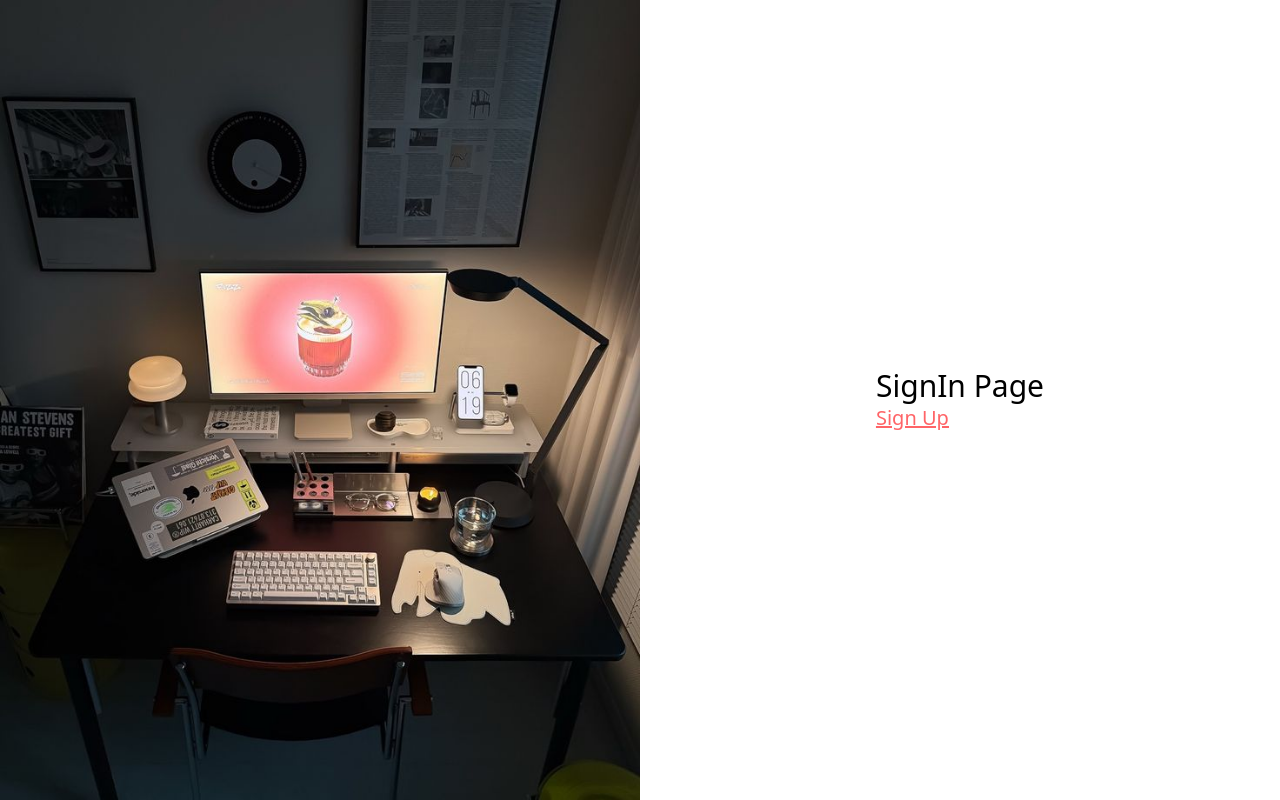
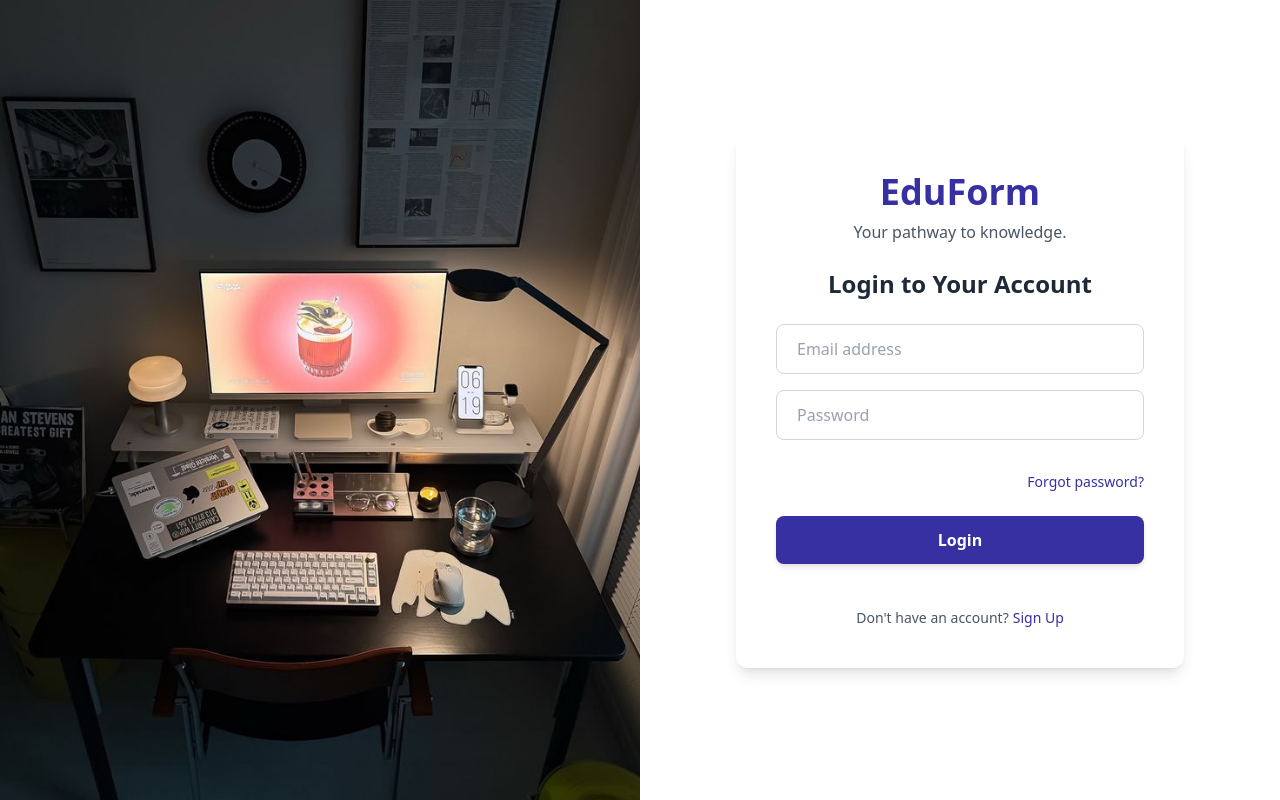
Before and after one commit to Commissions-Collab/EduForm---FRONTEND, a React (Vite) app: page / in a window 1280 px wide. Built offline with nearby package versions, Linux system fonts and the light colour scheme.

Commit message:
Sign In Page

```diff
--- a/src/pages/auth/authLayout.jsx
+++ b/src/pages/auth/authLayout.jsx
@@ -8,7 +8,7 @@ const AuthLayout = () => {
         alt="sample img"
         className="hidden xl:block h-screen w-1/2 object-cover bg-no-repeat"
       />
-      <section className="flex flex-1 justify-center items-center flex-col py-10">
+      <section className="flex flex-1 justify-center items-center flex-col">
         <Outlet />
       </section>
     </>
--- a/src/pages/auth/signIn.jsx
+++ b/src/pages/auth/signIn.jsx
@@ -3,12 +3,64 @@ import { Link } from "react-router-dom";
 
 const SignIn = () => {
   return (
-    <section>
-      <div className="text-3xl">SignIn Page</div>
-      <div className="text-xl text-red-400 underline">
-        <Link to="/sign-up">Sign Up </Link>
-      </div>
-    </section>
+    <div className="min-h-screen flex items-center justify-center px-4 py-8">
+      <form className="w-full max-w-md bg-white p-6 sm:p-8 md:p-10 rounded-xl shadow-lg space-y-6 relative overflow-hidden">
+
+        <h1 className="text-4xl font-extrabold text-[#3730A3] text-center mb-2 animate-fadeInDown">
+          EduForm
+        </h1>
+
+        <p className="text-gray-600 text-center mb-6 text-md">
+          Your pathway to knowledge.
+        </p>
+
+        <h2 className="text-2xl font-bold text-gray-800 text-center mb-6">
+          Login to Your Account
+        </h2>
+
+        <div className="space-y-4">
+          <input
+            type="email"
+            name="email"
+            placeholder="Email address"
+            className="w-full px-5 py-3 border border-gray-300 rounded-lg focus:outline-none focus:ring-3 focus:ring-[#3730A3] focus:border-transparent transition-all duration-200 text-gray-700 placeholder-gray-400" // Enhanced focus, padding, border
+          />
+
+          <input
+            type="password"
+            name="password"
+            placeholder="Password"
+            className="w-full px-5 py-3 border border-gray-300 rounded-lg focus:outline-none focus:ring-3 focus:ring-[#3730A3] focus:border-transparent transition-all duration-200 text-gray-700 placeholder-gray-400" // Enhanced focus, padding, border
+          />
+        </div>
+
+        <div className="flex justify-end pt-2">
+          <Link
+            to="/forgot-password"
+            className="text-sm font-medium text-[#3730A3] hover:text-[#2C268C] hover:underline transition-colors duration-200" // Added font-medium, transition
+          >
+            Forgot password?
+          </Link>
+        </div>
+
+        <button
+          type="submit"
+          className="w-full bg-[#3730A3] hover:bg-[#2C268C] text-white font-bold py-3 px-4 rounded-lg shadow-md hover:shadow-lg transition-all duration-200 transform hover:-translate-y-0.5" // Increased padding, bolder font, shadow, slight lift on hover
+        >
+          Login
+        </button>
+
+        <div className="flex justify-center mt-5">
+          <span className="text-gray-600 text-sm">Don't have an account?</span>
+          <Link
+            to="/sign-up"
+            className="ml-1 text-[#3730A3] hover:text-[#2C268C] hover:underline text-sm font-medium transition-colors duration-200"
+          >
+            Sign Up
+          </Link>
+        </div>
+      </form>
+    </div>
   );
 };
 
```
